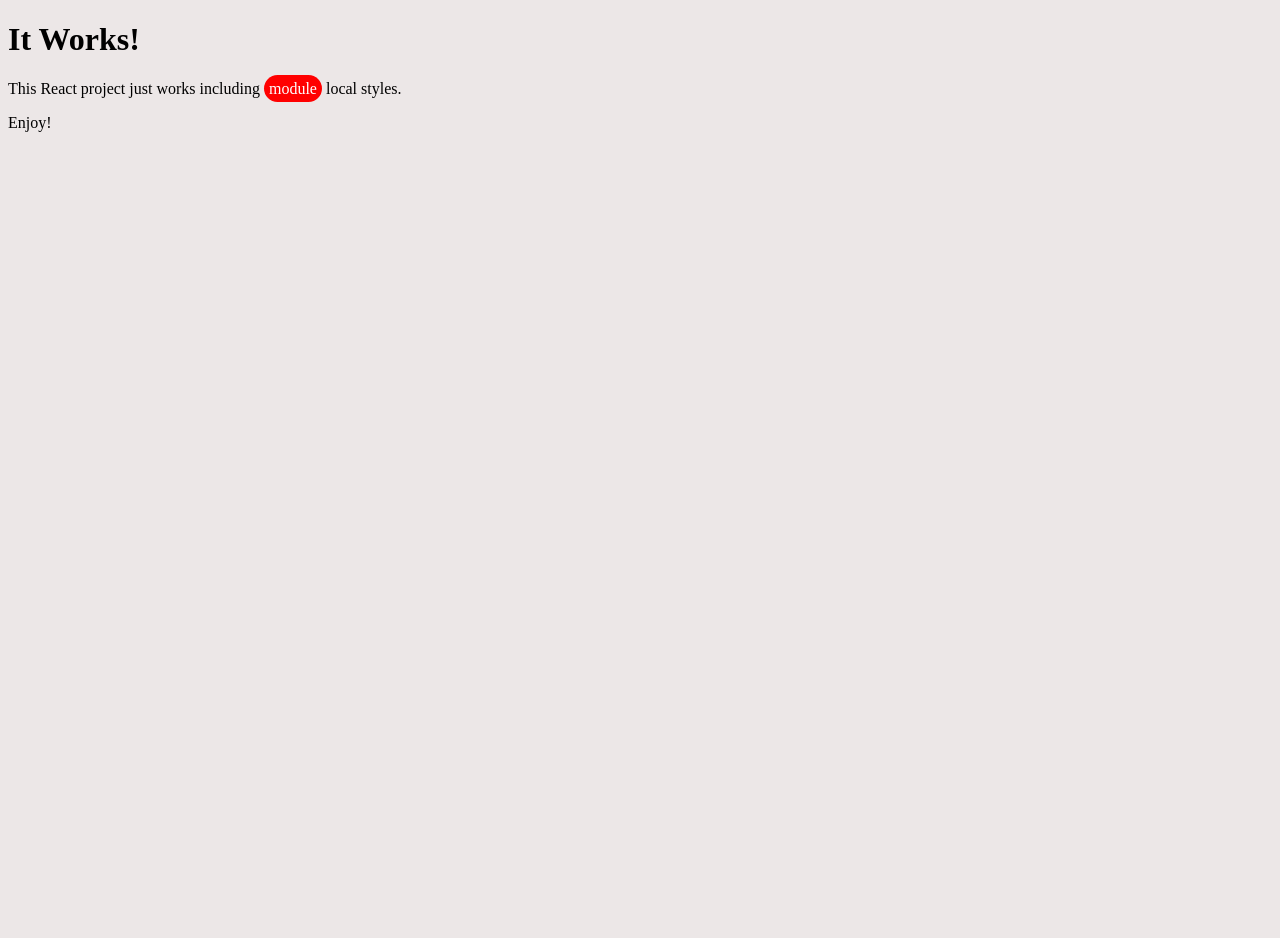
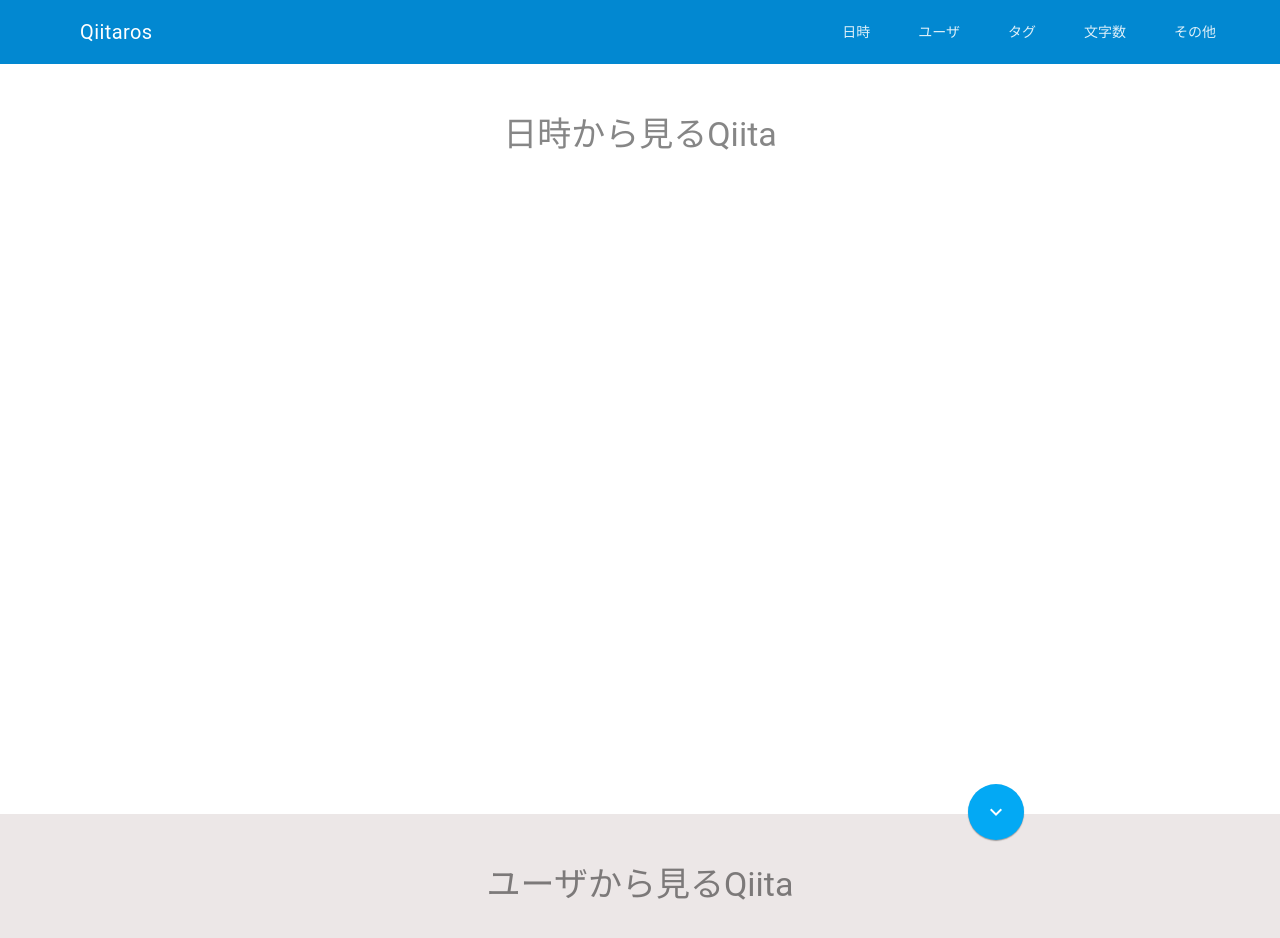
Before and after one commit to y-takey/qiitaros, a React app: page / in a window 1280 px wide. Shown: the top 938 px of the page. Before the commit the page ends 800 px from the top, so only its background shows below. Built offline with nearby package versions, Linux system fonts and the light colour scheme.

Commit message:
create the abstraction

```diff
--- a/src/app.jsx
+++ b/src/app.jsx
@@ -1,13 +1,158 @@
 import React from 'react';
+import '../node_modules/material-design-lite/material.min.js';
 import '../styles/index.scss';
+const json = require('../data/tag_summary_2017-03-01_2017-04-30.json');
+
+const oddContentStyle = {
+  backgroundColor: "#ffffff"
+}
 
 export default class App extends React.Component {
   render() {
     return (
-      <div>
-        <h1>It Works!</h1>
-        <p>This React project just works including <span className="redBg">module</span> local styles.</p>
-        <p>Enjoy!</p>
+      <div className="mdl-layout mdl-js-layout mdl-layout--fixed-header">
+        <header className="mdl-layout__header mdl-layout__header--waterfall q-header">
+          <div className="mdl-layout__header-row">
+            <span className="mdl-layout-title">
+              Qiitaros
+            </span>
+            <div className="mdl-layout-spacer"></div>
+            <div className="">
+            </div>
+            <nav className="mdl-navigation">
+              <a className="mdl-navigation__link mdl-typography--text-uppercase" href="#datetime">日時</a>
+              <a className="mdl-navigation__link mdl-typography--text-uppercase" href="#user">ユーザ</a>
+              <a className="mdl-navigation__link mdl-typography--text-uppercase" href="#tag">タグ</a>
+              <a className="mdl-navigation__link mdl-typography--text-uppercase" href="#char">文字数</a>
+              <a className="mdl-navigation__link mdl-typography--text-uppercase" href="#other">その他</a>
+            </nav>
+          </div>
+        </header>
+
+        <main className="mdl-layout__content">
+          <div className="page-content">
+          <a name="top"></a>
+          <a name="datetime"></a>
+          <div className="mdl-typography--text-center q-page-content" style={oddContentStyle}>
+            <div className="mdl-typography--display-1-color-contrast">日時から見るQiita</div>
+
+            <a href="#user">
+              <button className="mdl-button mdl-button--colored mdl-js-button mdl-button--fab mdl-js-ripple-effect q-next-button">
+                <i className="material-icons">expand_more</i>
+              </button>
+            </a>
+          </div>
+
+          <a name="user"></a>
+          <div className="mdl-typography--text-center q-page-content">
+            <div className="mdl-typography--display-1-color-contrast">ユーザから見るQiita</div>
+
+            <a href="#tag">
+              <button className="mdl-button mdl-button--colored mdl-js-button mdl-button--fab mdl-js-ripple-effect q-next-button">
+                <i className="material-icons">expand_more</i>
+              </button>
+            </a>
+            <a href="#datetime">
+              <button className="mdl-button mdl-button--colored mdl-js-button mdl-button--fab mdl-js-ripple-effect q-prev-button">
+                <i className="material-icons">expand_less</i>
+              </button>
+            </a>
+          </div>
+
+          <a name="tag"></a>
+          <div className="mdl-typography--text-center q-page-content" style={oddContentStyle}>
+            <div className="mdl-typography--display-1-color-contrast">タグから見るQiita</div>
+
+            <div className="mdl-typography--display-2 mdl-typography--font-thin">Some text</div>
+            <p className="mdl-typography--headline mdl-typography--font-thin">
+              any text.
+            </p>
+
+            <a href="#char">
+              <button className="mdl-button mdl-button--colored mdl-js-button mdl-button--fab mdl-js-ripple-effect q-next-button">
+                <i className="material-icons">expand_more</i>
+              </button>
+            </a>
+            <a href="#user">
+              <button className="mdl-button mdl-button--colored mdl-js-button mdl-button--fab mdl-js-ripple-effect q-prev-button">
+                <i className="material-icons">expand_less</i>
+              </button>
+            </a>
+          </div>
+
+          <a name="char"></a>
+          <div className="mdl-typography--text-center q-page-content">
+            <div className="mdl-typography--display-1-color-contrast">文字数から見るQiita</div>
+
+            <div className="mdl-typography--display-3 mdl-typography--font-light">Font light</div>
+            <p className="mdl-typography--headline mdl-typography--font-thin">
+              font thin.
+            </p>
+
+            <a href="#other">
+              <button className="mdl-button mdl-button--colored mdl-js-button mdl-button--fab mdl-js-ripple-effect q-next-button">
+                <i className="material-icons">expand_more</i>
+              </button>
+            </a>
+            <a href="#tag">
+              <button className="mdl-button mdl-button--colored mdl-js-button mdl-button--fab mdl-js-ripple-effect q-prev-button">
+                <i className="material-icons">expand_less</i>
+              </button>
+            </a>
+          </div>
+
+          <a name="other"></a>
+          <div className="android-more-section q-page-content" style={oddContentStyle}>
+            <div className="android-section-title mdl-typography--display-1-color-contrast">More from Android</div>
+            <div className="android-card-container mdl-grid">
+              <div className="mdl-cell mdl-cell--3-col mdl-cell--4-col-tablet mdl-cell--4-col-phone mdl-card mdl-shadow--3dp">
+                <div className="mdl-card__media">
+                  Here9
+                </div>
+                <div className="mdl-card__title">
+                   <h4 className="mdl-card__title-text">Get going on Android</h4>
+                </div>
+                <div className="mdl-card__supporting-text">
+                  <span className="mdl-typography--font-light mdl-typography--subhead">Four tips to make your switch to Android quick and easy</span>
+                </div>
+                <div className="mdl-card__actions">
+                   <a className="android-link mdl-button mdl-js-button mdl-typography--text-uppercase" href="">
+                     Make the switch
+                     <i className="material-icons">chevron_right</i>
+                   </a>
+                </div>
+              </div>
+
+              <a href="#char">
+                <button className="mdl-button mdl-button--colored mdl-js-button mdl-button--fab mdl-js-ripple-effect q-prev-button">
+                  <i className="material-icons">expand_less</i>
+                </button>
+              </a>
+            </div>
+          </div>
+
+          <footer className="android-footer mdl-mega-footer">
+            <div className="mdl-mega-footer--top-section">
+              <div className="mdl-mega-footer--left-section">
+              </div>
+              <div className="mdl-mega-footer--right-section">
+                <a className="mdl-typography--font-light" href="#top">
+                  Back to Top
+                  <i className="material-icons">expand_less</i>
+                </a>
+              </div>
+            </div>
+
+            <div className="mdl-mega-footer--middle-section">
+              <p className="mdl-typography--font-light"></p>
+            </div>
+
+            <div className="mdl-mega-footer--bottom-section">
+            </div>
+
+          </footer>
+        </div>
+        </main>
       </div>
     )
   }
--- a/styles/index.scss
+++ b/styles/index.scss
@@ -1,2 +1,40 @@
 @import 'main';
-@import 'common/button'
+@import "../node_modules/material-design-lite/material.min.css";
+@import url("https://fonts.googleapis.com/icon?family=Material+Icons");
+@import 'common/button';
+
+$primary-color-dark:   #0288D1;
+$primary-color:        #03A9F4;
+$primary-color-light:  #B3E5FC;
+$primary-color-text:   #FFFFFF;
+$accent-color:         #FF9800;
+$primary-text-color:   #212121;
+$secondary-text-color: #757575;
+$divider-color:        #BDBDBD;
+
+@mixin scroll-button($color, $right) {
+  position: absolute;
+  right: $right;
+  bottom: -26px;
+  z-index: 3;
+  color: #FFFFFF !important;
+  background-color: $color !important;
+}
+
+.q-header {
+  background-color: $primary-color-dark;
+}
+
+.q-page-content {
+  position: relative;
+  min-height: calc(100vh - 150px);
+  padding: 50px;
+}
+
+.q-next-button {
+  @include scroll-button($primary-color, 20%);
+}
+
+.q-prev-button {
+  @include scroll-button($accent-color, 15%);
+}
```
